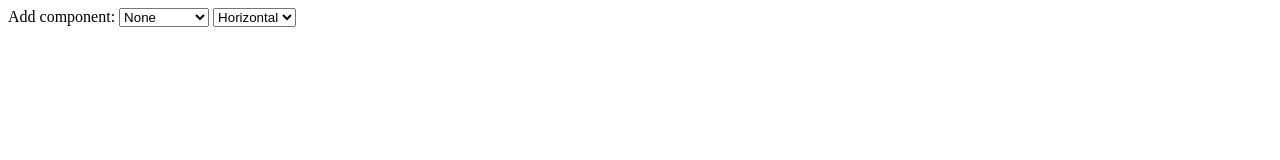
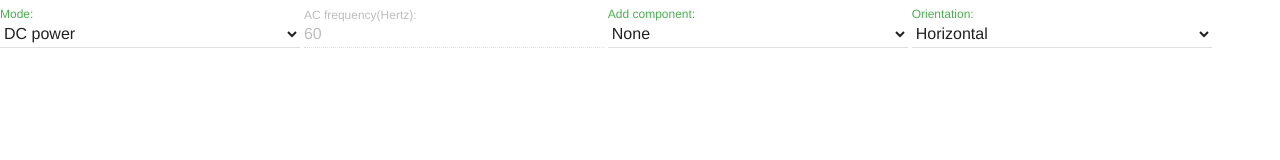
Before and after one commit to rmal30/Circuits, a plain HTML site: page index.html in a window 1280 px wide. Drawn offline with nearby package versions, Linux system fonts and the light colour scheme.

Commit message:
Added mdl, added AC and DC modes in GUI

```diff
--- a/gui.js
+++ b/gui.js
@@ -9,6 +9,49 @@ var hertz = 60;
 var moveID, prevPointID, selectID;
 var pointExists;
 var components=[];
+
+chooseMode();
+
+function chooseMode(){
+    var mode = document.getElementById("mode");
+    var freq2 = document.getElementById("freq2");
+
+    var compList = document.getElementById("newComp");
+
+    var acComponents = [["Capacitor", "cap"], ["Inductor", "ind"], ["AC Voltage", "vac"], ["AC Current", "iac"]];
+    var dcComponents = [["DC Voltage", "vdc"], ["DC Current", "idc"]];
+    compList.options.length = 2;
+    if(mode.value === "ac"){
+        freq2.className= freq2.className.replace(" is-disabled", "");
+        document.getElementById("freq").disabled = false;
+        for(var i=0; i<acComponents.length; i++){
+            compList.options[2 + i] = new Option(acComponents[i][0], acComponents[i][1]);
+        }
+
+        for(var i=0; i<components.length; i++){
+            if(components[i].type === "vdc" || components[i].type === "idc"){
+                deleteComponent(i);
+            }
+        }
+
+    }else{
+        freq2.className+=" is-disabled";
+        document.getElementById("freq").disabled = true;
+        for(var i=0; i<dcComponents.length; i++){
+            compList.options[2 + i] = new Option(dcComponents[i][0], dcComponents[i][1]);
+        }
+
+        for(var i=0; i<components.length; i++){
+            if(components[i].type === "vac" || components[i].type === "iac" || components[i].type === "cap" || components[i].type==="ind"){
+                deleteComponent(i);
+            }
+        }
+    }
+}
+
+function changeFreq(value){
+    hertz = parseFloat(value);
+}
 
 //Add component to diagram
 function addComponent(type, pos){
@@ -193,9 +236,9 @@ function rotateComponent(id){
     }
 }
 
-function deleteComponent(selectId){
-    var comp = components[selectID];
-    var elements = ["pin-"+comp.pins[0], "pin-"+comp.pins[1], "img"+selectID, "txt"+selectID];
+function deleteComponent(id){
+    var comp = components[id];
+    var elements = ["pin-"+comp.pins[0], "pin-"+comp.pins[1], "img"+id, "txt"+id];
 
     if(pointExists && (prevPointID == comp.pins[0] || prevPointID == comp.pins[1])){
         pointExists = false;
@@ -206,7 +249,7 @@ function deleteComponent(selectId){
     }
     deleteLines(pins[comp.pins[0]]);
     deleteLines(pins[comp.pins[1]]);
-    components[selectID] = {};
+    components[id] = {};
     selectComp = false;
 }
 
@@ -240,7 +283,7 @@ function updateValue(id){
 
 //Drag component
 svg.addEventListener("mousemove", function(){
-    var pos = new Position(window.event.clientX, window.event.clientY);
+    var pos = new Position(window.event.clientX, window.event.clientY-40);
     if(moveComp){
         moveComponent(pos);
     }else if(moveDot){
@@ -250,7 +293,7 @@ svg.addEventListener("mousemove", function(){
 
 //Add component
 svg.addEventListener("click", function(){
-    var pos = new Position(window.event.clientX, window.event.clientY).offset(-10, -30);
+    var pos = new Position(window.event.clientX, window.event.clientY).offset(-10, -70);
     var listen = true;
     var image;
     var pin;
@@ -293,7 +336,7 @@ svg.addEventListener("click", function(){
         }else if(selectComp){
             deselect(selectID, "Component");
             selectComp = false;
-        }else if(newCompType!==""){
+        }else if(newCompType!==" "){
             svg.innerHTML+= addComponent(newCompType, pos);
         }
     }
--- a/index.html
+++ b/index.html
@@ -1,23 +1,43 @@
 <HTML>
     <head>
         <meta name="viewport" content="width=device-width, initial-scale=1">
+        <link rel="stylesheet" href="https://code.getmdl.io/1.3.0/material.green-blue.min.css">
+        <script defer src="https://code.getmdl.io/1.3.0/material.min.js"></script>
     </head>
-	Add component:
-<select id="newComp">
-	<option value="">None</option>
-	<option value="res">Resistor</option>
-	<option value="cap">Capacitor</option>
-	<option value="ind">Inductor</option>
-	<option value="vdc">DC Voltage</option>
-	<option value="vac">AC Voltage</option>
-	<option value="idc">DC Current</option>
-</select>
-<select id="newCompDir">
+
+<main class="mdl-layout-content">
+    <div class="mdl-textfield mdl-js-textfield mdl-textfield--floating-label">
+        <label class="mdl-textfield__label">Mode:</label>
+        <select id="mode" class="mdl-textfield__input" onchange="chooseMode()">
+	    <option value="dc">DC power</option>
+	    <option value="ac">AC power</option>
+        </select>
+    </div>
+
+
+    <div id="freq2" class="mdl-textfield mdl-js-textfield mdl-textfield--floating-label is-disabled">
+        <label class="mdl-textfield__label">AC frequency(Hertz):</label>
+        <input disabled id="freq" class="mdl-textfield__input" type="number" value="60" onchange="changeFreq(this.value)"></input>
+    </div>
+
+    <div class="mdl-textfield mdl-js-textfield mdl-textfield--floating-label">
+        <label class="mdl-textfield__label">Add component:</label>
+        <select class="mdl-textfield__input" id="newComp">
+	    <option value=" ">None</option>
+	    <option value="res">Resistor</option>
+	</select>
+    </div>
+
+<div class="mdl-textfield mdl-js-textfield mdl-textfield--floating-label">
+    <label class="mdl-textfield__label">Orientation:</label>
+    <select class="mdl-textfield__input" id="newCompDir">
 	<option value="H">Horizontal</option>
 	<option value="V">Vertical</option>
-</select>
-<br>
+    </select>
+</div>
+
 <svg id = "svg" width="95%" height="90%" style="user-select:none;"></svg>
+</main>
 </HTML>
 <script src="math.js"></script>
 <script src="render.js"></script>
```
